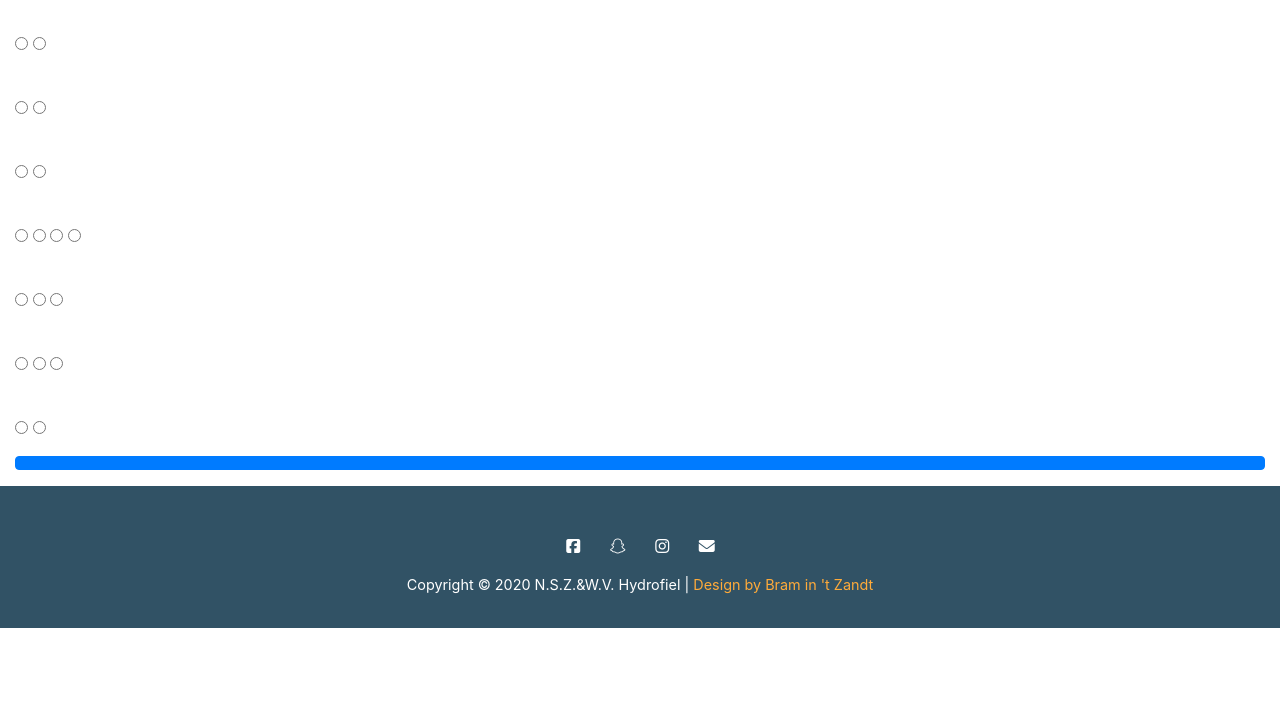
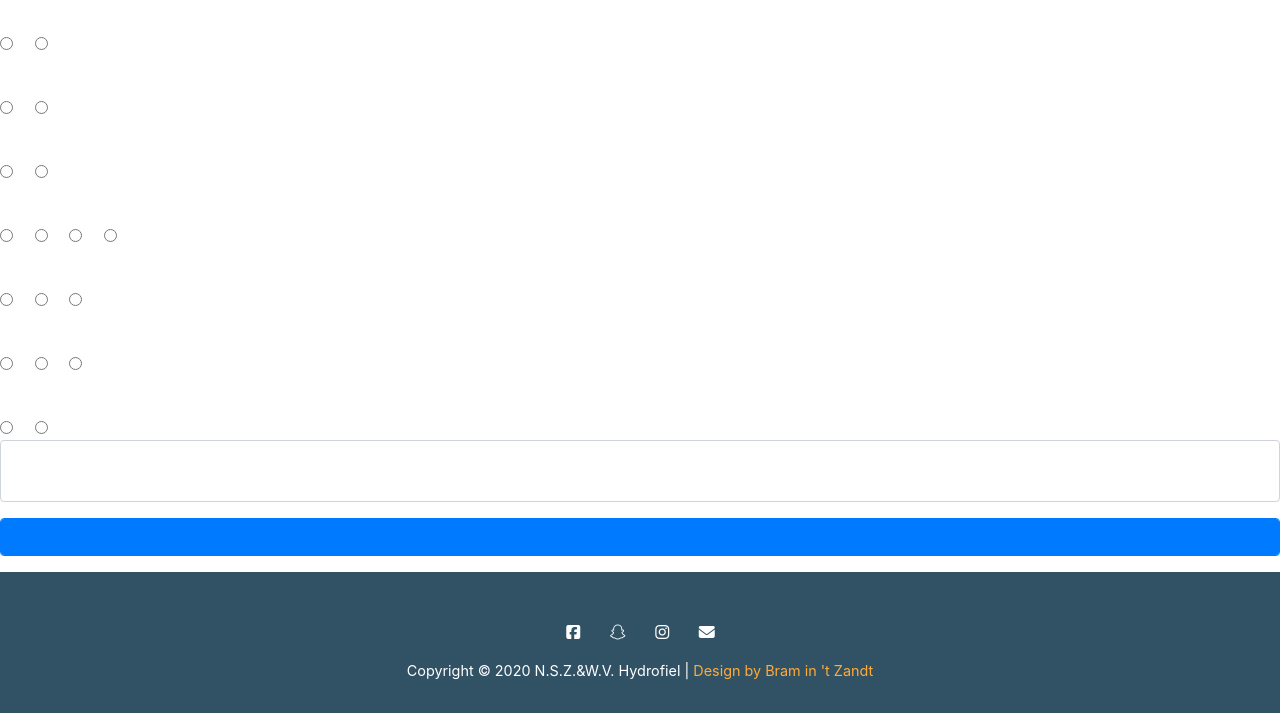
Before and after one commit to bintzandt/CodeIgniter-Hydrofiel-v2, a CodeIgniter 4 app: template app/Views/event/detailsForm.php in a window 1280 px wide. Shown: the top 713 px of the page. Run offline with PHP 8.4 and a stand-in for CodeIgniter, Linux system fonts and the light colour scheme; the template is opened without the code that fills it: most values are stand-ins (such as "Sample title", 1, 10 or a date in 2020); data that the repository does not hold is empty; some libraries are stand-ins or nearby versions.

Commit message:
Add an additionalComment section to the registrationdetails
This allows a user to provide details themselves, without the board having to contact them again

```diff
--- a/app/Controllers/Event.php
+++ b/app/Controllers/Event.php
@@ -72,7 +72,7 @@
 	 * - It creates a list of stroke / time entries that are saved in the DB as well.
 	 * - At the end, it displays a form where additional details can be entered.
 	 */
-	private function handleNSZKSubmission(\App\Entities\Event $event, string $remark) {
+	private function handleNSZKSubmission(\App\Entities\Event $event, ?string $remark) {
 		// Get a list of all strokes and times that are available.
 		$possibleStrokes = $this->request->getPost('slag');
 		$possibleTimes = $this->request->getPost('tijd');
--- a/app/Language/en/Event.php
+++ b/app/Language/en/Event.php
@@ -20,7 +20,7 @@
 	'sleep' => 'I would like to have a place to sleep on the following days',
 	'travelTo' => 'I would like to travel to the destination with the group',
 	'travelFrom' => 'I would like to travel together to Nijmegen',
-	'wishes' => 'Are there any special wishes (diet, vegetarian, ...) about which the board should contact you?',
+	'wishes' => 'Are there any special wishes (diet, vegetarian, ...) the board should know?',
 	'yesFriday' => 'Yes, with a group on friday',
 	'yesSaturday' => 'Yes, with a group on saturday',
 	'yesSunday' => 'Yes, with a group on sunday',
--- a/app/Language/nl/Event.php
+++ b/app/Language/nl/Event.php
@@ -20,7 +20,7 @@
 	'sleep' => 'Ik zou graag op de volgende dagen blijven slapen',
 	'travelTo' => 'Ik zou graag met de groep heen willen reizen',
 	'travelFrom' => 'Ik zou graag met de groep terug willen reizen',
-	'wishes' => 'Heb je nog speciale wensen (dieet, vegetarisch..) waarover het bestuur contact moet opnemen?',
+	'wishes' => 'Heb je nog speciale wensen (dieet, vegetarisch..) die het bestuur moet weten?',
 	'yesFriday' => 'Ja, met een groep op vrijdag',
 	'yesSaturday' => 'Ja, met een groep op zaterdag',
 	'yesSunday' => 'Ja, met een groep op zondag',
--- a/app/Models/RegistrationDetailsModel.php
+++ b/app/Models/RegistrationDetailsModel.php
@@ -26,6 +26,7 @@
 		'attendOutboundJourney',
 		'attendHomeboundJourney',
 		'requiresContactByBoard',
+		'additionalComment',
 	];
 
 	/**
--- a/app/Views/event/detailsForm.php
+++ b/app/Views/event/detailsForm.php
@@ -5,82 +5,105 @@
 <h3><?= lang('Event.furtherInformation') ?></h3>
 <?= form_open('event/handleDetailsForm/' . $eventId) ?>
 <div class="form-group">
-	<div class="col">
-		<label for="attendPredrink"><?= lang('Event.preborrel') ?></label>
+	<label for="attendPredrink"><?= lang('Event.preborrel') ?></label><br>
+	<div class="form-check form-check-inline">
+		<label class="form-check-label"><input class="form-check-input" type="radio" id="attendPredrink" name="attendPredrink" value="1" required <?= $edit_mode && $details->attendPredrink ? 'checked' : '' ?>><?= lang('Event.yes'); ?></label>
 	</div>
-	<div class="col">
-		<input type="radio" id="attendPredrink" name="attendPredrink" value="1" required <?= $edit_mode && $details->attendPredrink ? 'checked' : '' ?>> <?= lang('Event.yes'); ?>
-		<input type="radio" name="attendPredrink" value="0" required <?= $edit_mode && !$details->attendPredrink ? 'checked' : '' ?>> <?= lang('Event.no'); ?>
+	<div class="form-check form-check-inline">
+		<label class="form-check-label"><input class="form-check-input" type="radio" name="attendPredrink" value="0" required <?= $edit_mode && !$details->attendPredrink ? 'checked' : '' ?>><?= lang('Event.no'); ?></label>
 	</div>
 </div>
 <div class="form-group">
-	<div class="col">
-		<label for="attendDinner"><?= lang('Event.dinner') ?></label>
+	<label for="attendDinner"><?= lang('Event.dinner') ?></label><br>
+	<div class="form-check form-check-inline">
+		<label class="form-check-label"><input class="form-check-input" type="radio" id="attendDinner" name="attendDinner" value="1" required <?= $edit_mode && $details->attendDinner ? 'checked' : '' ?>><?= lang('Event.yes'); ?></label>
 	</div>
-	<div class="col">
-		<input type="radio" id="attendDinner" name="attendDinner" value="1" required <?= $edit_mode && $details->attendDinner ? 'checked' : '' ?>> <?= lang('Event.yes'); ?>
-		<input type="radio" name="attendDinner" value="0" required <?= $edit_mode && !$details->attendDinner ? 'checked' : '' ?>> <?= lang('Event.no'); ?>
+	<div class="form-check form-check-inline">
+		<label class="form-check-label"><input class="form-check-input" type="radio" name="attendDinner" value="0" required <?= $edit_mode && !$details->attendDinner ? 'checked' : '' ?>><?= lang('Event.no'); ?></label>
 	</div>
 </div>
 <div class="form-group">
-	<div class="col">
-		<label for="attendParty"><?= lang('Event.party') ?></label>
+	<label for="attendParty"><?= lang('Event.party') ?></label><br>
+	<div class="form-check form-check-inline">
+		<label class="form-check-label"><input class="form-check-input" type="radio" id="attendParty" name="attendParty" value="1" required <?= $edit_mode && $details->attendParty ? 'checked' : '' ?>><?= lang('Event.yes'); ?></label>
 	</div>
-	<div class="col">
-		<input type="radio" id="attendParty" name="attendParty" value="1" required <?= $edit_mode && $details->attendParty ? 'checked' : '' ?>> <?= lang('Event.yes'); ?>
-		<input type="radio" name="attendParty" value="0" required <?= $edit_mode && !$details->attendParty ? 'checked' : '' ?>> <?= lang('Event.no'); ?>
+	<div class="form-check form-check-inline">
+		<label class="form-check-label"><input class="form-check-input" type="radio" name="attendParty" value="0" required <?= $edit_mode && !$details->attendParty ? 'checked' : '' ?>><?= lang('Event.no'); ?></label>
 	</div>
 </div>
 <div class="form-group">
-	<div class="col">
-		<label for="requiresSleepAccommodation"><?= lang('Event.sleep') ?></label>
+	<label for="requiresSleepAccommodation"><?= lang('Event.sleep') ?></label><br>
+	<div class="form-check form-check-inline">
+		<label class="form-check-label"><input class="form-check-input" type="radio" id="requiresSleepAccommodation" name="requiresSleepAccommodation" value="0" required <?= $edit_mode && $details->requiresSleepAccommodation == 0 ? 'checked' : '' ?>><?= lang('Event.not'); ?></label>
 	</div>
-	<div class="col">
-		<input type="radio" id="requiresSleepAccommodation" name="requiresSleepAccommodation" value="0" required <?= $edit_mode && $details->requiresSleepAccommodation == 0 ? 'checked' : '' ?>> <?= lang('Event.not'); ?>
-		<input type="radio" id="requiresSleepAccommodation" name="requiresSleepAccommodation" value="1" required <?= $edit_mode && $details->requiresSleepAccommodation == 1 ? 'checked' : '' ?>> <?= lang('Event.friday') ?>
-		<input type="radio" name="requiresSleepAccommodation" value="2" required <?= $edit_mode && $details->requiresSleepAccommodation == 2 ? 'checked' : '' ?>> <?= lang('Event.saturday') ?>
-		<input type="radio" name="requiresSleepAccommodation" value="3" required <?= $edit_mode && $details->requiresSleepAccommodation == 3 ? 'checked' : '' ?>> <?= lang('Event.both') ?>
+	<div class="form-check form-check-inline">
+		<label class="form-check-label"><input class="form-check-input" type="radio" id="requiresSleepAccommodation" name="requiresSleepAccommodation" value="1" required <?= $edit_mode && $details->requiresSleepAccommodation == 1 ? 'checked' : '' ?>><?= lang('Event.friday') ?></label>
+	</div>
+	<div class="form-check form-check-inline">
+		<label class="form-check-label"><input class="form-check-input" type="radio" name="requiresSleepAccommodation" value="2" required <?= $edit_mode && $details->requiresSleepAccommodation == 2 ? 'checked' : '' ?>><?= lang('Event.saturday') ?></label>
+	</div>
+	<div class="form-check form-check-inline">
+		<label class="form-check-label"><input class="form-check-input" type="radio" name="requiresSleepAccommodation" value="3" required <?= $edit_mode && $details->requiresSleepAccommodation == 3 ? 'checked' : '' ?>><?= lang('Event.both') ?></label>
 	</div>
 </div>
 <div class="form-group">
-	<div class="col">
-		<label for="attendOutboundJourney"><?= lang('Event.travelTo') ?></label>
+	<label for="attendOutboundJourney"><?= lang('Event.travelTo') ?></label><br>
+	<div class="form-check form-check-inline">
+		<label class="form-check-label"><input class="form-check-input" type="radio" id="attendOutboundJourney" name="attendOutboundJourney" value="0" required <?= $edit_mode && $details->attendOutboundJourney == 0 ? 'checked' : '' ?>><?= lang('Event.yesFriday') ?></label>
 	</div>
-	<div class="col">
-		<input type="radio" id="attendOutboundJourney" name="attendOutboundJourney" value="0" required <?= $edit_mode && $details->attendOutboundJourney == 0 ? 'checked' : '' ?>> <?= lang(
-																																						'Event.yesFriday'
-																																					) ?>
-		<input type="radio" name="attendOutboundJourney" value="1" required <?= $edit_mode && $details->attendOutboundJourney == 1 ? 'checked' : '' ?>> <?= lang(
-																																		'Event.yesSaturday'
-																																	) ?>
-		<input type="radio" name="attendOutboundJourney" value="2" required <?= $edit_mode && $details->attendOutboundJourney == 2 ? 'checked' : '' ?>> <?= lang('Event.no'); ?>
+	<div class="form-check form-check-inline">
+		<label class="form-check-label"><input class="form-check-input" type="radio" name="attendOutboundJourney" value="1" required <?= $edit_mode && $details->attendOutboundJourney == 1 ? 'checked' : '' ?>><?= lang('Event.yesSaturday') ?></label>
+	</div>
+	<div class="form-check form-check-inline">
+		<label class="form-check-label"><input class="form-check-input" type="radio" name="attendOutboundJourney" value="2" required <?= $edit_mode && $details->attendOutboundJourney == 2 ? 'checked' : '' ?>><?= lang('Event.no'); ?></label>
 	</div>
 </div>
 <div class="form-group">
-	<div class="col">
-		<label for="attendHomeboundJourney"><?= lang('Event.travelFrom') ?></label>
+	<label for="attendHomeboundJourney"><?= lang('Event.travelFrom') ?></label><br>
+	<div class="form-check form-check-inline">
+		<label class="form-check-label"><input class="form-check-input" type="radio" id="attendHomeboundJourney" name="attendHomeboundJourney" value="0" required <?= $edit_mode && $details->attendHomeboundJourney == 0 ? 'checked' : '' ?>><?= lang('Event.yesSaturday') ?></label>
 	</div>
-	<div class="col">
-		<input type="radio" id="attendHomeboundJourney" name="attendHomeboundJourney" value="0" required <?= $edit_mode && $details->attendHomeboundJourney == 0 ? 'checked' : '' ?>> <?= lang(
-																																							'Event.yesSaturday'
-																																						) ?>
-		<input type="radio" name="attendHomeboundJourney" value="1" required <?= $edit_mode && $details->attendHomeboundJourney == 1 ? 'checked' : '' ?>> <?= lang(
-																																		'Event.yesSunday'
-																																	) ?>
-		<input type="radio" name="attendHomeboundJourney" value="2" required <?= $edit_mode && $details->attendHomeboundJourney == 2 ? 'checked' : '' ?>> <?= lang('Event.no'); ?>
+	<div class="form-check form-check-inline">
+		<label class="form-check-label"><input class="form-check-input" type="radio" name="attendHomeboundJourney" value="1" required <?= $edit_mode && $details->attendHomeboundJourney == 1 ? 'checked' : '' ?>><?= lang('Event.yesSunday') ?></label>
+	</div>
+	<div class="form-check form-check-inline">
+		<label class="form-check-label"><input class="form-check-input" type="radio" name="attendHomeboundJourney" value="2" required <?= $edit_mode && $details->attendHomeboundJourney == 2 ? 'checked' : '' ?>><?= lang('Event.no'); ?></label>
 	</div>
 </div>
 <div class="form-group">
-	<div class="col">
-		<label for="requiresContactByBoard"><?= lang('Event.wishes') ?></label>
+	<label for="requiresContactByBoard"><?= lang('Event.wishes') ?></label><br>
+	<div class="form-check form-check-inline">
+		<label class="form-check-label"><input class="form-check-input" type="radio" id="requiresContactByBoard" name="requiresContactByBoard" value="1" required <?= $edit_mode && $details->requiresContactByBoard ? 'checked' : '' ?>><?= lang('Event.yes'); ?></label>
 	</div>
-	<div class="col">
-		<input type="radio" id="requiresContactByBoard" name="requiresContactByBoard" value="1" required <?= $edit_mode && $details->requiresContactByBoard ? 'checked' : '' ?>> <?= lang('Event.yes'); ?>
-		<input type="radio" name="requiresContactByBoard" value="0" required <?= $edit_mode && !$details->requiresContactByBoard ? 'checked' : '' ?>> <?= lang('Event.no'); ?>
+	<div class="form-check form-check-inline">
+		<label class="form-check-label"><input class="form-check-input" type="radio" name="requiresContactByBoard" value="0" required <?= $edit_mode && !$details->requiresContactByBoard ? 'checked' : '' ?>><?= lang('Event.no'); ?></label>
 	</div>
+	<textarea type="text" name="additionalComment" class="form-control <?= $details->requiresContactByBoard ? '' : 'd-none' ?>"  style="resize: none;"><?= $edit_mode && $details->requiresContactByBoard ? $details->additionalComment : '' ?></textarea>
 </div>
-<div class="form-group col">
-	<button class="btn btn-primary btn-block"><?= lang('Event.save'); ?></button>
+<div class="form-group">
+	<button class="btn btn-primary form-control"><?= lang('Event.save'); ?></button>
 </div>
 <?= form_close(); ?>
+<script>
+	const checkboxes = document.querySelectorAll('input[name="requiresContactByBoard"]');
+	const textInput = document.querySelector('textarea');
+
+	function handleContactChange() {
+		textInput.classList[this.value === '1' ? 'remove' : 'add']('d-none');
+	}
+
+	function autoGrow(textField) {
+		if (textField.clientHeight < textField.scrollHeight) {
+			textField.style.height = textField.scrollHeight + "px";
+			if (textField.clientHeight < textField.scrollHeight) {
+				textField.style.height =
+					(textField.scrollHeight * 2 - textField.clientHeight) + "px";
+			}
+		}
+	}
+
+	checkboxes.forEach(checkbox => checkbox.addEventListener('change', handleContactChange));
+	textInput.addEventListener('input', () => autoGrow(textInput));
+	autoGrow(textInput);
+</script>
 <?= $this->endSection(); ?>
```
Also changed, not shown: app/Controllers/Admin/Migrate.php (added, +19 -0 lines), app/Views/admin/event/registrationDetails.php (+40 -68 lines), app/Views/event/overview.php (+4 -4 lines), app/Database/Migrations/20200801112400_add_additional_comment_to_details.php (added).
